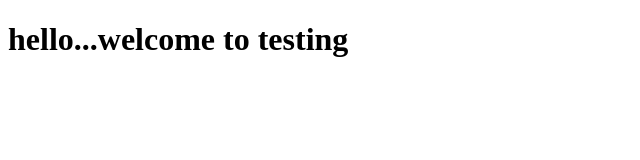
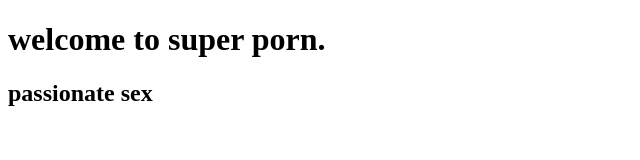
Before and after one commit to shubhangsharmasigs/testing_github, a plain HTML site: page index.html in a window 1280 px wide. Shown: the whole page, without its empty margins (0-640 px from the left). Drawn offline with Linux system fonts and the light colour scheme.

Commit message:
second_change

```diff
--- a/index.html
+++ b/index.html
@@ -7,6 +7,7 @@
     <title>Document</title>
 </head>
 <body>
-    <h1> hello...welcome to testing</h1>
+    <h1> welcome to super porn.</h1>
+    <h2>passionate sex</h2>
 </body>
 </html>
```
